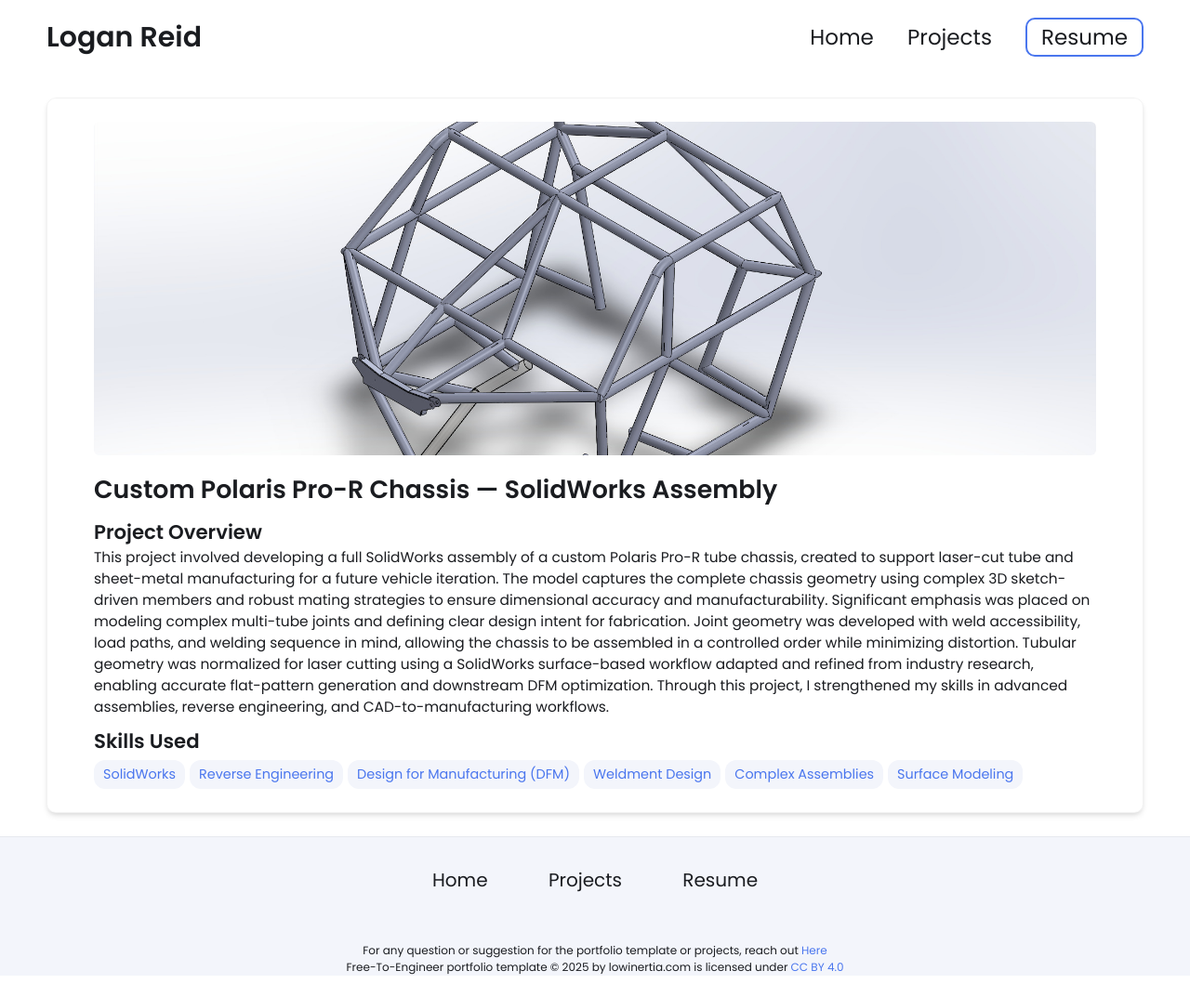
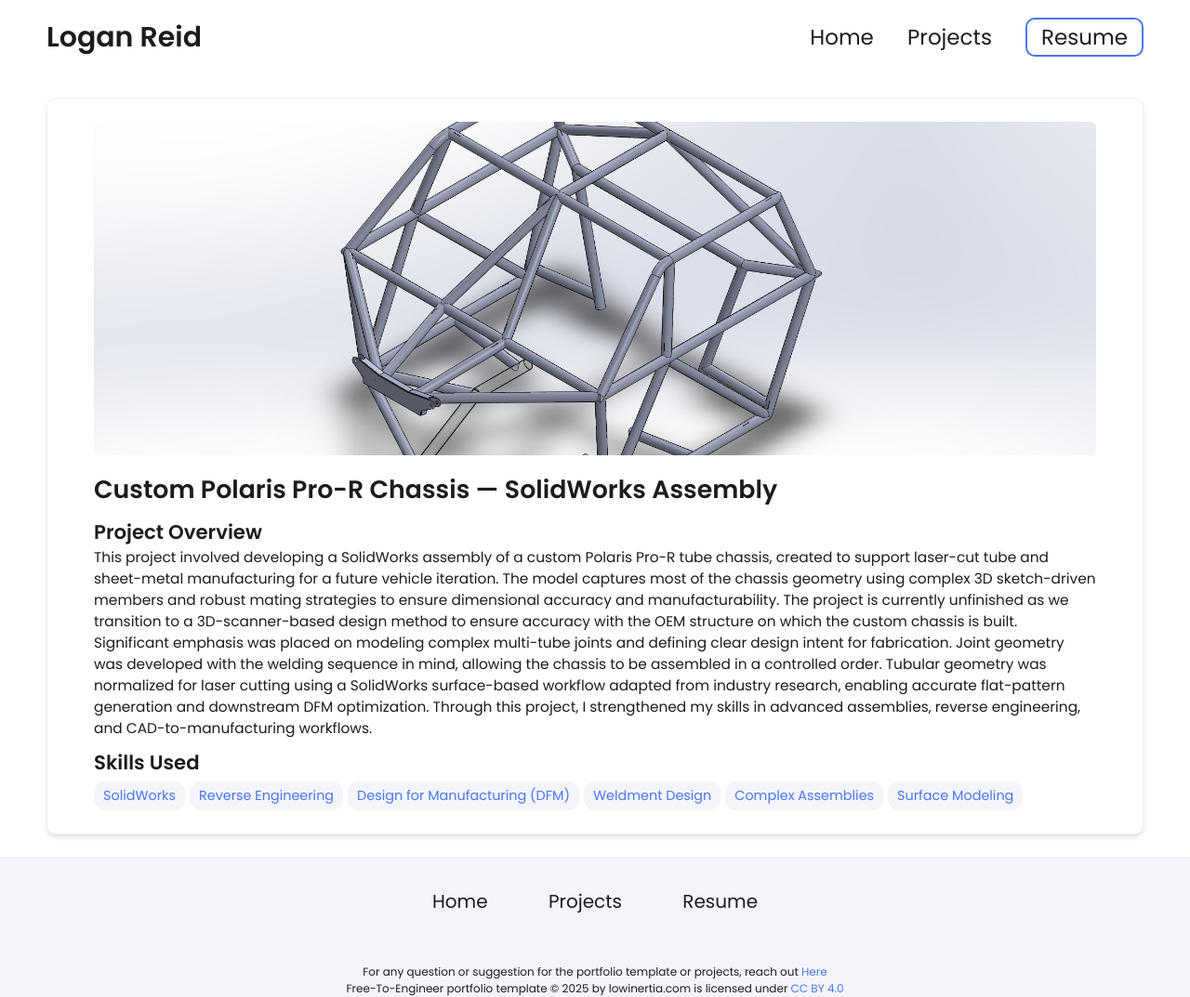
Before and after one commit to loganpreid/loganpreid.github.io, a Jekyll site: the page built from _projects/Custom Pro-R Tube Chassis/index.md, in a window 1280 px wide. Shown: the whole page at 93% size. Built offline with Jekyll 4.4.1, drawn with Linux system fonts in a browser that asks for light colours; before the commit the page ends 1050 px from its top, so only the background shows below that.

Commit message:
Update index.md

```diff
--- a/_projects/Custom Pro-R Tube Chassis/index.md
+++ b/_projects/Custom Pro-R Tube Chassis/index.md
@@ -2,9 +2,9 @@
 layout: post
 title: "Custom Polaris Pro-R Chassis — SolidWorks Assembly"
 description: |
-  This project involved developing a full SolidWorks assembly of a custom Polaris Pro-R tube chassis, created to support laser-cut tube and sheet-metal manufacturing for a future vehicle iteration. The model captures the complete chassis geometry using complex 3D sketch-driven members and robust mating strategies to ensure dimensional accuracy and manufacturability.
+  This project involved developing a SolidWorks assembly of a custom Polaris Pro-R tube chassis, created to support laser-cut tube and sheet-metal manufacturing for a future vehicle iteration. The model captures most of the chassis geometry using complex 3D sketch-driven members and robust mating strategies to ensure dimensional accuracy and manufacturability. The project is currently unfinished as we transition to a 3D-scanner-based design method to ensure accuracy with the OEM structure on which the custom chassis is built.
 
-  Significant emphasis was placed on modeling complex multi-tube joints and defining clear design intent for fabrication. Joint geometry was developed with weld accessibility, load paths, and welding sequence in mind, allowing the chassis to be assembled in a controlled order while minimizing distortion. Tubular geometry was normalized for laser cutting using a SolidWorks surface-based workflow adapted and refined from industry research, enabling accurate flat-pattern generation and downstream DFM optimization.
+  Significant emphasis was placed on modeling complex multi-tube joints and defining clear design intent for fabrication. Joint geometry was developed with the welding sequence in mind, allowing the chassis to be assembled in a controlled order. Tubular geometry was normalized for laser cutting using a SolidWorks surface-based workflow adapted from industry research, enabling accurate flat-pattern generation and downstream DFM optimization.
 
   Through this project, I strengthened my skills in advanced assemblies, reverse engineering, and CAD-to-manufacturing workflows.
 skills:
```
